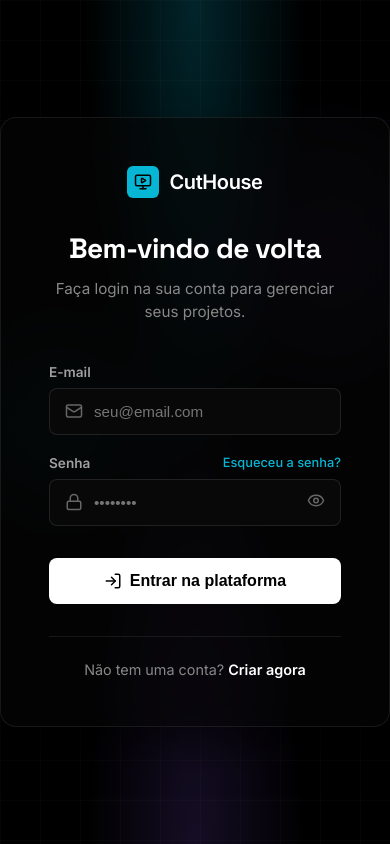
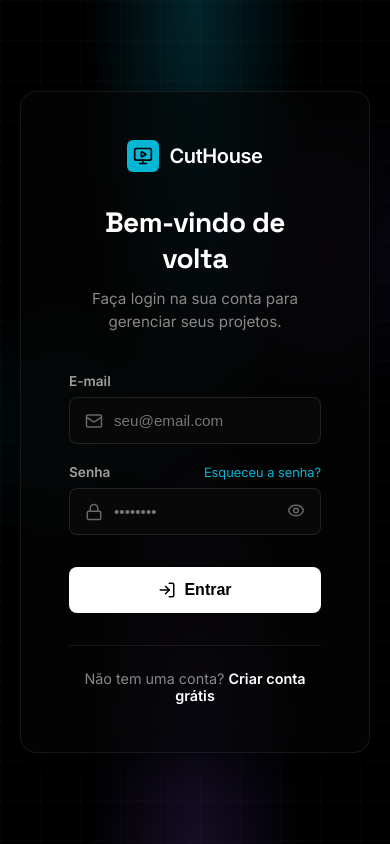
Before and after one commit to marlin-stenio-lima/cut-, a React (Vite) app: page /login in a window 390 px wide. Built offline with nearby package versions, Linux system fonts and the light colour scheme; no server answers.

Commit message:
feat: standardize branding, add phone field to register, and fix page crashes

```diff
--- /dev/null
+++ b/src/components/common/Logo.tsx
@@ -0,0 +1,55 @@
+import React from 'react';
+import { MonitorPlay } from 'lucide-react';
+import { Link } from 'react-router-dom';
+
+interface LogoProps {
+    size?: 'sm' | 'md' | 'lg';
+    showText?: boolean;
+    className?: string;
+}
+
+const Logo: React.FC<LogoProps> = ({ size = 'md', showText = true, className = '' }) => {
+    const iconSize = size === 'sm' ? 14 : size === 'md' ? 20 : 32;
+    const boxSize = size === 'sm' ? '24px' : size === 'md' ? '32px' : '48px';
+    const fontSize = size === 'sm' ? '1rem' : size === 'md' ? '1.25rem' : '2rem';
+
+    return (
+        <Link
+            to="/"
+            style={{
+                display: 'inline-flex',
+                alignItems: 'center',
+                gap: size === 'sm' ? '8px' : '10px',
+                textDecoration: 'none',
+                color: 'inherit',
+                transition: 'opacity 0.2s'
+            }}
+            className={`logo-container ${className}`}
+        >
+            <div style={{
+                width: boxSize,
+                height: boxSize,
+                background: '#07b6d5',
+                borderRadius: size === 'sm' ? '4px' : '6px',
+                display: 'flex',
+                alignItems: 'center',
+                justifyContent: 'center',
+                flexShrink: 0
+            }}>
+                <MonitorPlay size={iconSize} color="#000" />
+            </div>
+            {showText && (
+                <span style={{
+                    fontSize: fontSize,
+                    fontWeight: 800,
+                    letterSpacing: '-0.02em',
+                    color: 'inherit'
+                }}>
+                    CutHouse
+                </span>
+            )}
+        </Link>
+    );
+};
+
+export default Logo;
--- a/src/pages/auth/LoginPage.tsx
+++ b/src/pages/auth/LoginPage.tsx
@@ -1,7 +1,8 @@
+import { Mail, Lock, Eye, EyeOff, LogIn } from 'lucide-react'
+import Logo from '../../components/common/Logo'
+import { supabase } from '../../services/supabase'
 import React, { useState } from 'react'
 import { Link, useNavigate } from 'react-router-dom'
-import { Mail, Lock, Eye, EyeOff, MonitorPlay, LogIn } from 'lucide-react'
-import { supabase } from '../../services/supabase'
 
 const LoginPage: React.FC = () => {
     const [email, setEmail] = useState('')
@@ -16,49 +17,29 @@ const LoginPage: React.FC = () => {
         setLoading(true)
         setError(null)
 
-        const timeout = setTimeout(() => {
-            setLoading(false)
-            setError('A requisição de login falhou ou demorou demais. Tente novamente.')
-        }, 10000)
-
         try {
-            console.log('[LoginPage] Attempting login for:', email)
-            const { data, error: authError } = await supabase.auth.signInWithPassword({
+            const { error: loginError } = await supabase.auth.signInWithPassword({
                 email,
                 password,
             })
 
-            if (authError) throw authError
-
-            if (data.user) {
-                console.log('[LoginPage] Auth success! Waiting for AuthContext to redirect...')
-                setTimeout(() => {
-                    navigate('/dashboard')
-                }, 500)
-            }
-        } catch (error: any) {
-            console.error('[LoginPage] Login error:', error.message)
-            setError(error.message === 'Invalid login credentials'
-                ? 'E-mail ou senha incorretos.'
-                : 'Erro ao entrar: ' + error.message)
+            if (loginError) throw loginError
+            navigate('/dashboard')
+        } catch (err: any) {
+            setError('E-mail ou senha incorretos.')
             setLoading(false)
-        } finally {
-            clearTimeout(timeout)
         }
     }
 
     return (
-        <div className="futuristic-bg" style={{ minHeight: '100vh', display: 'flex', alignItems: 'center', justifyContent: 'center', color: '#ffffff', fontFamily: "'Inter', sans-serif" }}>
+        <div className="futuristic-bg" style={{ minHeight: '100vh', display: 'flex', alignItems: 'center', justifyContent: 'center', color: '#ffffff', fontFamily: "'Inter', sans-serif", padding: '20px' }}>
 
             <div style={{ width: '100%', maxWidth: '440px', padding: '48px', background: 'rgba(5, 5, 5, 0.6)', backdropFilter: 'blur(16px)', border: '1px solid rgba(255, 255, 255, 0.08)', borderRadius: '16px', boxShadow: '0 20px 40px rgba(0,0,0,0.5)' }}>
 
                 <div style={{ textAlign: 'center', marginBottom: '40px' }}>
-                    <Link to="/" style={{ display: 'inline-flex', alignItems: 'center', gap: '10px', textDecoration: 'none', color: '#ffffff', marginBottom: '32px', transition: 'opacity 0.2s' }} className="hover-opacity">
-                        <div style={{ width: '32px', height: '32px', background: '#07b6d5', borderRadius: '6px', display: 'flex', alignItems: 'center', justifyContent: 'center' }}>
-                            <MonitorPlay size={18} color="#000" />
-                        </div>
-                        <span style={{ fontSize: '1.25rem', fontWeight: 800, letterSpacing: '-0.02em' }}>CutHouse</span>
-                    </Link>
+                    <div style={{ marginBottom: '32px' }}>
+                        <Logo />
+                    </div>
                     <h1 style={{ fontSize: '1.75rem', fontWeight: 700, marginBottom: '12px', letterSpacing: '-0.02em' }}>Bem-vindo de volta</h1>
                     <p style={{ color: '#888888', fontSize: '0.95rem', lineHeight: 1.5 }}>Faça login na sua conta para gerenciar seus projetos.</p>
                 </div>
@@ -77,8 +58,6 @@ const LoginPage: React.FC = () => {
                             <Mail size={18} color="#666" style={{ position: 'absolute', left: '16px', top: '50%', transform: 'translateY(-50%)' }} />
                             <input
                                 type="email"
-                                name="email"
-                                autoComplete="email"
                                 placeholder="seu@email.com"
                                 value={email}
                                 onChange={(e) => setEmail(e.target.value)}
@@ -95,14 +74,12 @@ const LoginPage: React.FC = () => {
                     <div style={{ display: 'flex', flexDirection: 'column', gap: '8px' }}>
                         <div style={{ display: 'flex', justifyContent: 'space-between', alignItems: 'center' }}>
                             <label style={{ fontSize: '0.85rem', fontWeight: 600, color: '#a0a0a0' }}>Senha</label>
-                            <Link to="/forgot-password" style={{ fontSize: '0.8rem', color: '#07b6d5', textDecoration: 'none', fontWeight: 500 }}>Esqueceu a senha?</Link>
+                            <a href="#" style={{ fontSize: '0.8rem', color: '#07b6d5', textDecoration: 'none' }} className="hover-underline">Esqueceu a senha?</a>
                         </div>
                         <div style={{ position: 'relative' }}>
                             <Lock size={18} color="#666" style={{ position: 'absolute', left: '16px', top: '50%', transform: 'translateY(-50%)' }} />
                             <input
                                 type={showPassword ? "text" : "password"}
-                                name="password"
-                                autoComplete="current-password"
                                 placeholder="••••••••"
                                 value={password}
                                 onChange={(e) => setPassword(e.target.value)}
@@ -130,14 +107,14 @@ const LoginPage: React.FC = () => {
                         fontSize: '1rem', fontWeight: 600, cursor: loading ? 'not-allowed' : 'pointer', display: 'flex', alignItems: 'center',
                         justifyContent: 'center', gap: '8px', transition: 'opacity 0.2s', opacity: loading ? 0.7 : 1
                     }} className="btn-hover-opacity">
-                        {loading ? 'Entrando...' : <><LogIn size={18} /> Entrar na plataforma</>}
+                        {loading ? 'Entrando...' : <><LogIn size={18} /> Entrar</>}
                     </button>
 
                 </form>
 
                 <div style={{ marginTop: '32px', textAlign: 'center', borderTop: '1px solid rgba(255, 255, 255, 0.08)', paddingTop: '24px' }}>
                     <p style={{ color: '#888', fontSize: '0.9rem' }}>
-                        Não tem uma conta? <Link to="/register" style={{ color: '#ffffff', fontWeight: 600, textDecoration: 'none' }} className="hover-underline">Criar agora</Link>
+                        Não tem uma conta? <Link to="/register" style={{ color: '#ffffff', fontWeight: 600, textDecoration: 'none' }} className="hover-underline">Criar conta grátis</Link>
                     </p>
                 </div>
 
@@ -145,10 +122,9 @@ const LoginPage: React.FC = () => {
 
             <style>{`
                 .input-focus:focus { border-color: #07b6d5 !important; }
-                .hover-opacity:hover { opacity: 0.8; }
+                .hover-underline:hover { text-decoration: underline !important; }
                 .hover-text-white:hover { color: #ffffff !important; }
                 .btn-hover-opacity:hover:not(:disabled) { opacity: 0.9; }
-                .hover-underline:hover { text-decoration: underline !important; }
 
                 .futuristic-bg {
                     background-color: #000000;
--- a/src/pages/dashboard/editor/EditorOnboarding.tsx
+++ b/src/pages/dashboard/editor/EditorOnboarding.tsx
@@ -3,6 +3,7 @@ import { useNavigate } from 'react-router-dom';
 import { supabase } from '../../../services/supabase';
 import { useAuth } from '../../../context/AuthContext';
 import { PenTool, BookOpen, Clock, Check, Loader2 } from 'lucide-react';
+import Logo from '../../../components/common/Logo';
 
 const EditorOnboarding: React.FC = () => {
     const navigate = useNavigate();
@@ -46,7 +47,10 @@ const EditorOnboarding: React.FC = () => {
     };
 
     return (
-        <div style={{ maxWidth: '600px', margin: '40px auto', padding: '0 20px' }}>
+        <div style={{ maxWidth: '600px', margin: '20px auto', padding: '0 20px' }}>
+            <div style={{ textAlign: 'center', marginBottom: '24px' }}>
+                <Logo />
+            </div>
             <div className="glass" style={{ padding: '40px', borderRadius: '24px' }}>
                 <div style={{ textAlign: 'center', marginBottom: '32px' }}>
                     <div style={{
```
Also changed, not shown: src/components/dashboard/DashboardLayout.tsx (+4 -8 lines), src/pages/LandingPage.tsx (+11 -15 lines), src/pages/auth/RegisterPage.tsx (+27 -7 lines).
